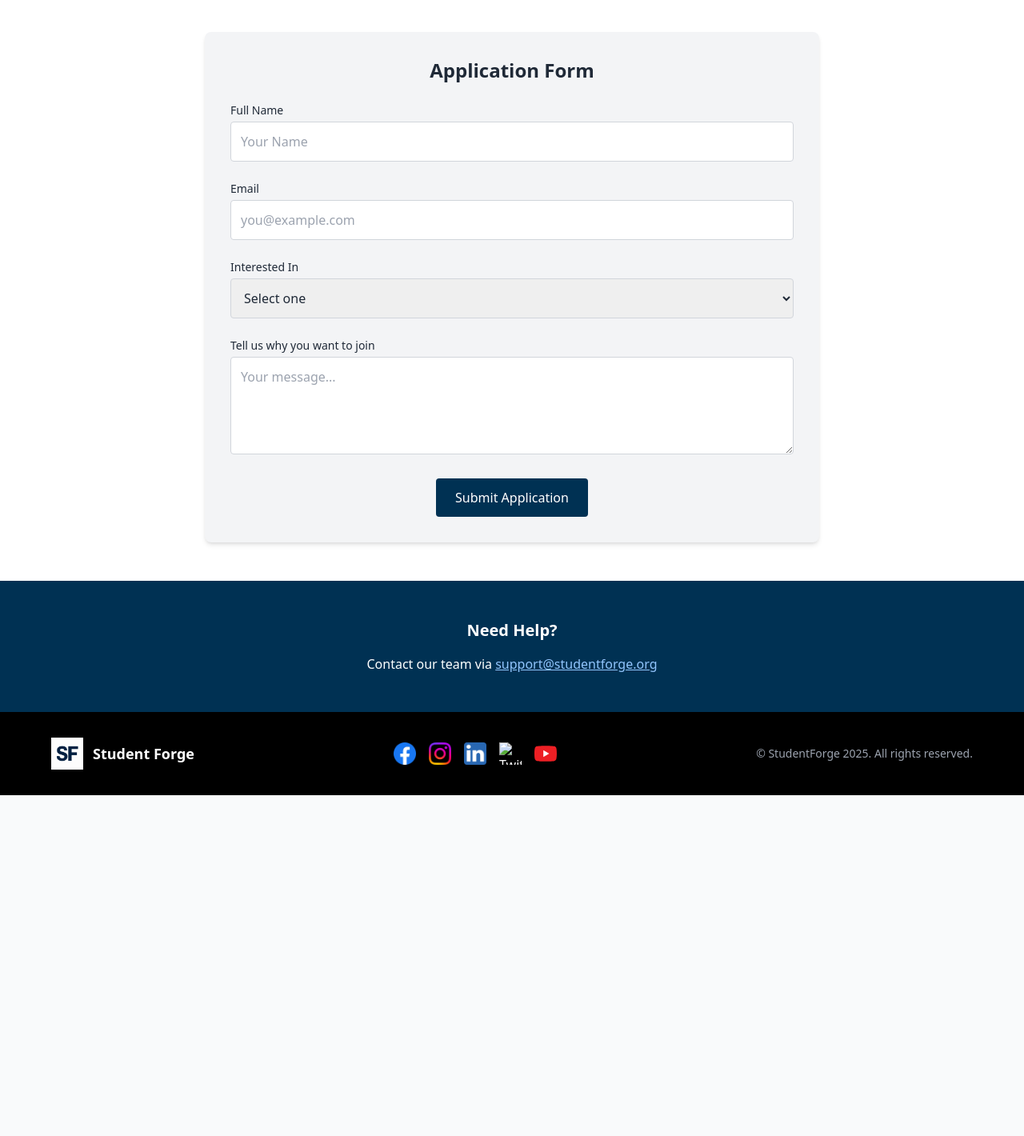
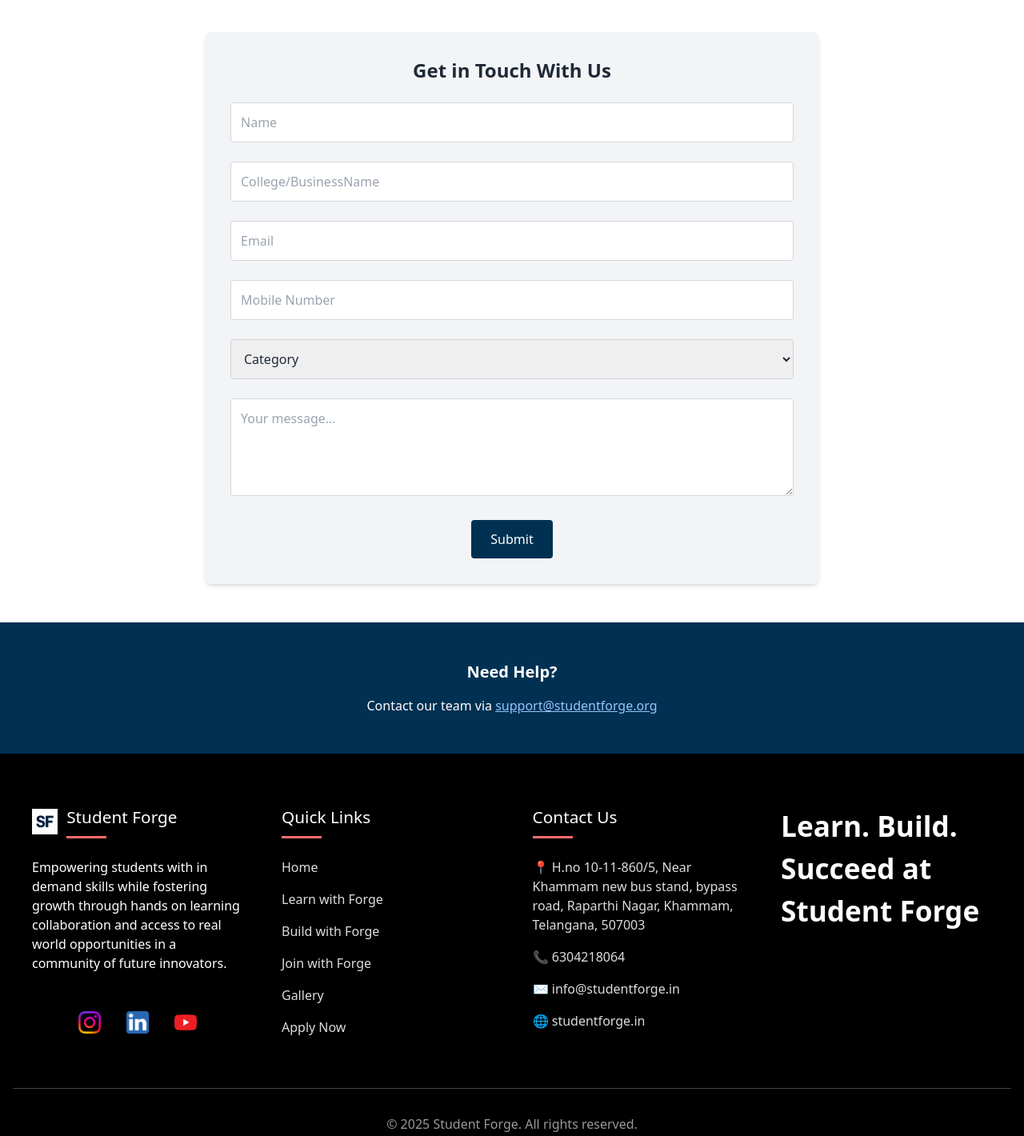
Before and after one commit to SrikanthChiluveru/studentforge, a plain HTML site: page StudentForge/applynow.html in a window 1280 px wide. Shown: the part 280-1700 px from the top of the page at 80% size. Before the commit the page ends 1274 px from the top, so only its background shows below. Drawn offline with nearby package versions, Linux system fonts and the light colour scheme.

Commit message:
Update applynow.html

```diff
--- a/StudentForge/applynow.html
+++ b/StudentForge/applynow.html
@@ -107,37 +107,80 @@
   <!-- Application Form -->
   <section class="bg-white py-8 md:py-12 px-4 md:px-20">
     <div class="max-w-3xl mx-auto bg-gray-100 p-4 md:p-8 rounded-lg shadow-md">
-      <h2 class="text-2xl font-bold mb-6 text-center">Application Form</h2>
-      <form action="https://formspree.io/f/mqkryobv" method="POST" class="space-y-6">
+      <h2 class="text-2xl font-bold mb-6 text-center">Get in Touch With Us</h2>
+      <form id="submit-to-google-sheet" class="space-y-6">
         <div>
-          <label class="block text-sm font-medium mb-1">Full Name</label>
-          <input type="text" name="name" required class="w-full p-3 rounded border border-gray-300" placeholder="Your Name"/>
+          <input type="text" name="name" required class="w-full p-3 rounded border border-gray-300" placeholder="Name"/>
         </div>
         <div>
-          <label class="block text-sm font-medium mb-1">Email</label>
-          <input type="email" name="email" required class="w-full p-3 rounded border border-gray-300" placeholder="you@example.com"/>
+          <input type="text" name="bname" required class="w-full p-3 rounded border border-gray-300" placeholder="College/BusinessName"/>
         </div>
         <div>
-          <label class="block text-sm font-medium mb-1">Interested In</label>
+          <input type="email" name="email" required class="w-full p-3 rounded border border-gray-300" placeholder="Email"/>
+        </div>
+        <div>
+          <input type="tel" name="phone" required class="w-full p-3 rounded border border-gray-300" placeholder="Mobile Number" pattern="[0-9]{10}" maxlength="10" minlength="10" inputmode="numeric" title="Please enter a 10-digit mobile number"/>
+        </div>
+        <div>
           <select name="interest" required class="w-full p-3 rounded border border-gray-300">
-            <option value="" disabled selected>Select one</option>
-            <option value="learning">Learning Courses</option>
-            <option value="building">Startup Building</option>
-            <option value="mentoring">Mentorship & Internships</option>
+            <option value="" disabled selected>Category</option>
+            <option value="learning">Learn with Forge</option>
+            <option value="building">Build with Forge</option>
+            <option value="mentoring">Join with Forge</option>
           </select>
         </div>
         <div>
-          <label class="block text-sm font-medium mb-1">Tell us why you want to join</label>
           <textarea name="message" rows="4" required class="w-full p-3 rounded border border-gray-300" placeholder="Your message..."></textarea>
         </div>
         <div class="text-center">
           <button type="submit" class="text-white px-6 py-3 rounded w-full md:w-auto" style="background-color: #003153;">
-            Submit Application
+            Submit
           </button>
         </div>
       </form>
     </div>
   </section>
+
+  <script>
+    const scriptURL = "https://script.google.com/macros/s/AKfycbwoX2hDVutLe1m15yxXt5scI8adg9ZpSVrsW6T2q6mkKL86_cQ9UX1Phgr5T0O1_EUliQ/exec";
+    const form = document.getElementById("submit-to-google-sheet");
+    form.addEventListener("submit", function(e) {
+      e.preventDefault();
+      var formData = new FormData(form);
+      fetch(scriptURL, { method: "POST", body: formData })
+        .then(function(response) {
+          if (response.status === 200) {
+            document.getElementById('success-popup').style.display = 'flex';
+            form.reset();
+          } else {
+            alert("Something went wrong. Please try again!");
+          }
+        })
+        .catch(function(error) {
+          alert("Something went wrong. Please try again!");
+        });
+    });
+    </script>
+
+  <!-- Success Popup -->
+  <div id="success-popup" style="display:none;position:fixed;top:0;left:0;width:100vw;height:100vh;background:rgba(0,0,0,0.4);z-index:2000;align-items:center;justify-content:center;">
+    <div style="background:white;padding:40px 30px;border-radius:20px;box-shadow:0 0 30px rgba(0,0,0,0.15);text-align:center;max-width:350px;position:relative;">
+      <div style="font-size:60px;color:#22c55e;margin-bottom:10px;">
+        <svg xmlns="http://www.w3.org/2000/svg" fill="none" viewBox="0 0 24 24" stroke="currentColor" style="width:60px;height:60px;display:inline-block;">
+          <path stroke-linecap="round" stroke-linejoin="round" stroke-width="2" d="M5 13l4 4L19 7" />
+        </svg>
+      </div>
+      <h2 style="font-size:1.5rem;color:#22c55e;font-weight:bold;">Successfully Submitted</h2>
+      <p style="margin-top:10px;color:#333;">Thank you for applying! We'll get in touch soon.</p>
+      <button onclick="closeSuccessPopup()" style="margin-top:20px;background:#22c55e;color:white;padding:8px 24px;border:none;border-radius:8px;font-weight:bold;cursor:pointer;">Close</button>
+    </div>
+  </div>
+
+  <script>
+    function closeSuccessPopup() {
+      document.getElementById('success-popup').style.display = 'none';
+    }
+  </script>
 
   <!-- Footer CTA -->
   <section class="text-center py-8 md:py-12 text-white px-4 md:px-8" style="background-color: #003153;">
@@ -146,32 +189,63 @@
   </section>
 
   <!-- Footer -->
-  <footer class="bg-black text-white py-8 px-4 md:px-8 mt-0">
-    <div class="flex flex-col md:flex-row items-center justify-between max-w-6xl mx-auto">
-      <div class="flex items-center mb-4 md:mb-0">
-        <img src="assets/temp_logo.png" alt="Student Forge Logo" class="h-10 w-10 mr-3">
-        <span class="font-bold text-lg">Student Forge</span>
+  <footer style="background-color: black; color: white; padding: 4rem 1rem 2rem;">
+    <div style="max-width: 1200px; margin: 0 auto; display: grid; grid-template-columns: repeat(auto-fit, minmax(250px, 1fr)); gap: 3rem;">
+        <div>
+            <div style="display: flex; align-items: center; margin-bottom: 1.5rem;">
+                <img src="assets/temp_logo.png" alt="Student Forge Logo" style="height: 32px; width: 32px; margin-right: 0.7rem;">
+                <h3 style="font-size: 1.3rem; position: relative; margin: 0;">Student Forge
+                    <span style="display: block; width: 50px; height: 3px; background-color: #ff6b6b; margin-top: 0.5rem;"></span>
+                </h3>
             </div>
-      <div class="flex space-x-4 mb-4 md:mb-0">
-        <a href="https://facebook.com" target="_blank" rel="noopener" aria-label="Facebook">
-          <img src="assets/fb.png" alt="Facebook" class="h-7 w-7 hover:opacity-80">
-        </a>
-        <a href="https://instagram.com" target="_blank" rel="noopener" aria-label="Instagram">
+            <p>Empowering students with in demand skills while fostering growth through hands on learning
+collaboration and access to real world opportunities in a community of future innovators.</p>
+            <br>
+            <br>
+            <div class="flex space-x-8 mb-4 md:mb-0 justify-center">
+
+                <a href="https://www.instagram.com/studentforge?igsh=MW12eTRsbTJteTI4Zw==" target="_blank" rel="noopener" aria-label="Instagram">
                     <img src="assets/instagram.png.png" alt="Instagram" class="h-7 w-7 hover:opacity-80">
                 </a>
-        <a href="https://linkedin.com" target="_blank" rel="noopener" aria-label="LinkedIn">
+                <a href="https://www.linkedin.com/company/student-forge/" target="_blank" rel="noopener" aria-label="LinkedIn">
                     <img src="assets/in.png.png" alt="LinkedIn" class="h-7 w-7 hover:opacity-80">
                 </a>
-        <a href="https://twitter.com" target="_blank" rel="noopener" aria-label="Twitter">
-          <img src="assets/x.png" alt="Twitter" class="h-7 w-7 hover:opacity-80">
-        </a>
-        <a href="https://youtube.com" target="_blank" rel="noopener" aria-label="YouTube">
+
+                <a href="https://youtube.com/@studentforge?si=oSjCYR07kIdxQZtV" target="_blank" rel="noopener" aria-label="YouTube">
                     <img src="assets/yt.png.svg" alt="YouTube" class="h-7 w-7 hover:opacity-80">
                 </a>
             </div>
-      <div class="text-sm text-gray-400 text-center md:text-right">
-        &copy; StudentForge 2025. All rights reserved.
         </div>
+        <div style="margin-right: 5rem;">
+            <h3 style="font-size: 1.3rem; margin-bottom: 1.5rem; position: relative;">Quick Links
+                <span style="display: block; width: 50px; height: 3px; background-color: #ff6b6b; margin-top: 0.5rem;"></span>
+            </h3>
+            <ul style="list-style: none; padding: 0;">
+                <li style="margin-bottom: 1rem;"><a href="index.html" style="color: #ddd; text-decoration: none;">Home</a></li>
+                <li style="margin-bottom: 1rem;"><a href="learnwithforge.html" style="color: #ddd; text-decoration: none;">Learn with Forge</a></li>
+                <li style="margin-bottom: 1rem;"><a href="buildwithforge.html" style="color: #ddd; text-decoration: none;">Build with Forge</a></li>
+                <li style="margin-bottom: 1rem;"><a href="joinwithforge.html" style="color: #ddd; text-decoration: none;">Join with Forge</a></li>
+                <li style="margin-bottom: 1rem;"><a href="gallery.html" style="color: #ddd; text-decoration: none;">Gallery</a></li>
+                <li style="margin-bottom: 1rem;"><a href="applynow.html" style="color: #ddd; text-decoration: none;">Apply Now</a></li>
+            </ul>
+        </div>
+        <div style="margin-left: 0.1em;">
+            <h3 style="font-size: 1.3rem; margin-bottom: 1.5rem; position: relative;">Contact Us
+                <span style="display: block; width: 50px; height: 3px; background-color: #ff6b6b; margin-top: 0.5rem;"></span>
+            </h3>
+            <ul style="list-style: none; padding: 0; color: #ddd;">
+                <li style="margin-bottom: 1rem;">📍 H.no 10-11-860/5, Near Khammam new bus stand, bypass road, Raparthi Nagar, Khammam, Telangana, 507003</li>
+                <li style="margin-bottom: 1rem;">📞 6304218064</li>
+                <li style="margin-bottom: 1rem;">✉️ info@studentforge.in</li>
+                <li style="margin-bottom: 1rem;">🌐 <a href="https://studentforge.in" style="color: #ddd; text-decoration: none;">studentforge.in</a></li>
+            </ul>
+        </div>
+        <div>
+          <h2 style="font-family: inherit; font-weight: 800; font-size: 2.2rem;">Learn. Build. Succeed at Student Forge</h2>
+        </div>
+    </div>
+    <div style="text-align: center; margin-top: 3rem; padding-top: 2rem; border-top: 1px solid #444; color: #999;">
+        <p>&copy; 2025 Student Forge. All rights reserved.</p>
     </div>
 </footer>
 
```
Lines whose indentation alone changed are shown as unchanged.
